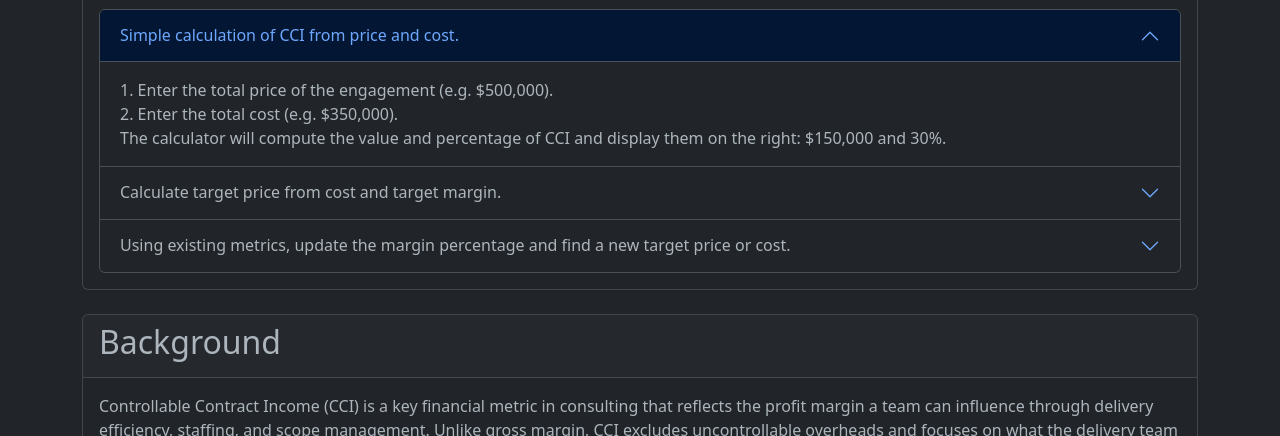
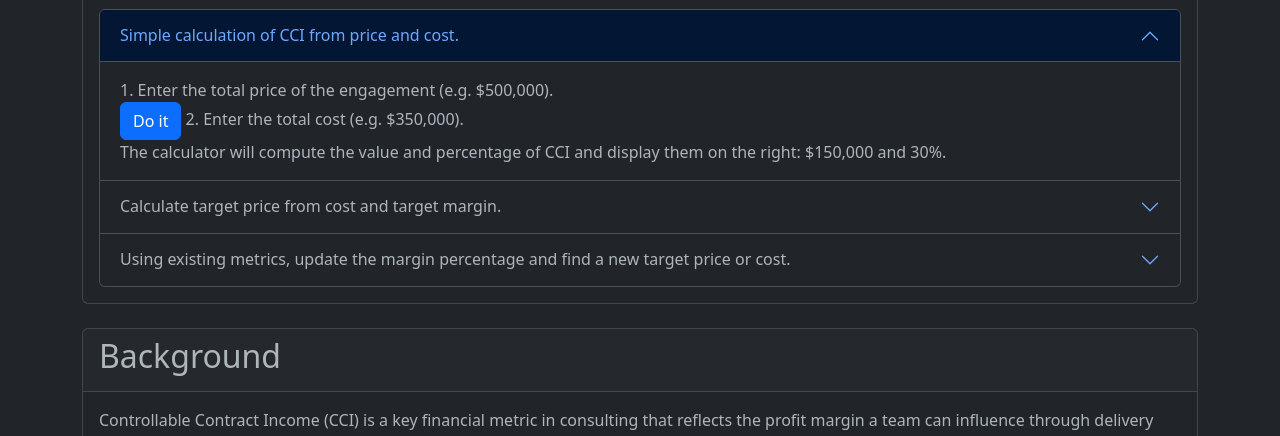
Before and after one commit to andrew-welch/ccicalculator, a plain HTML site: page www/index.html in a window 1280 px wide. Shown: the part 664-1100 px from the top of the page. Drawn offline with nearby package versions, Linux system fonts and the light colour scheme.

Commit message:
Update index.html

```diff
--- a/www/index.html
+++ b/www/index.html
@@ -158,7 +158,7 @@
     </h2>
     <div id="collapseOne" class="accordion-collapse collapse show" data-bs-parent="#accordionExample">
       <div class="accordion-body">
-        1. Enter the total price of the engagement (e.g. $500,000). <br />
+        1. Enter the total price of the engagement (e.g. $500,000). <br /> <button type="button" class="btn btn-primary">Do it</button>
         2. Enter the total cost (e.g. $350,000). <br />
         The calculator will compute the value and percentage of CCI and display them on the right: $150,000 and 30%.
       </div>
```
